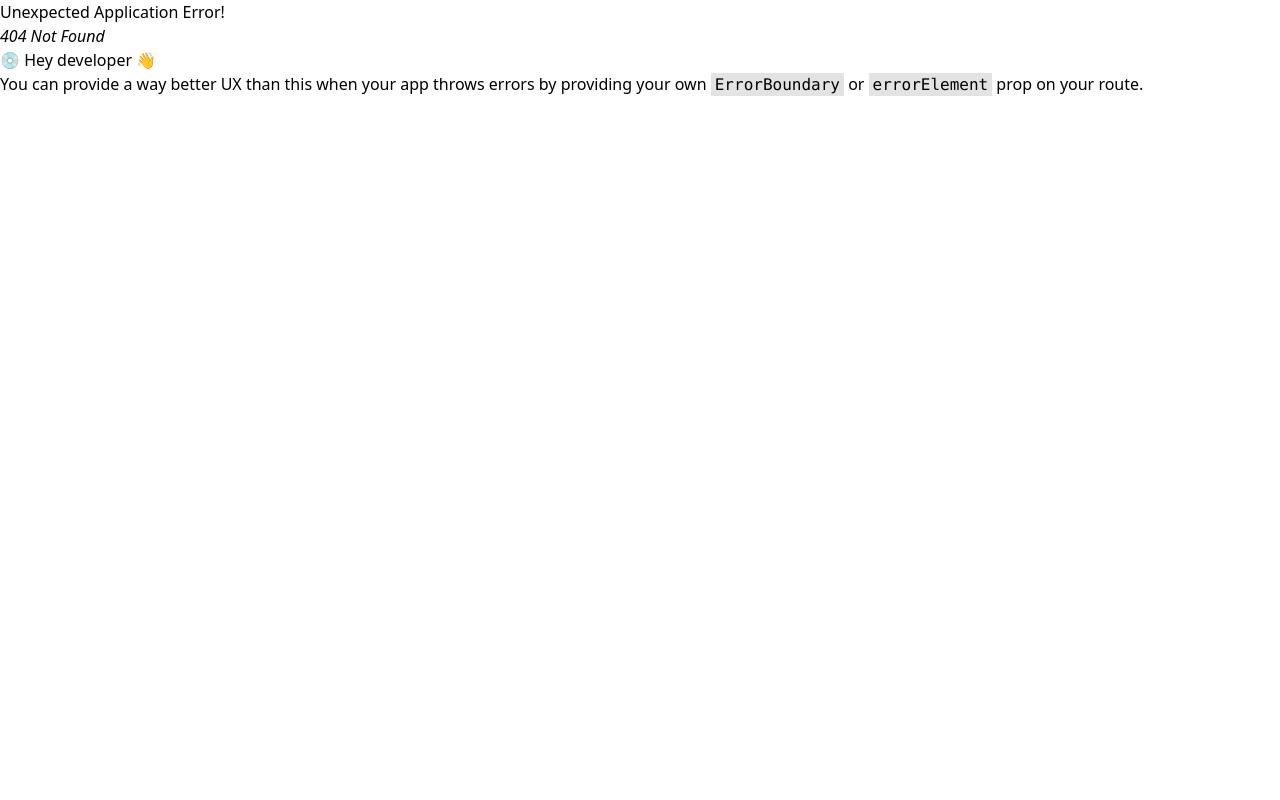
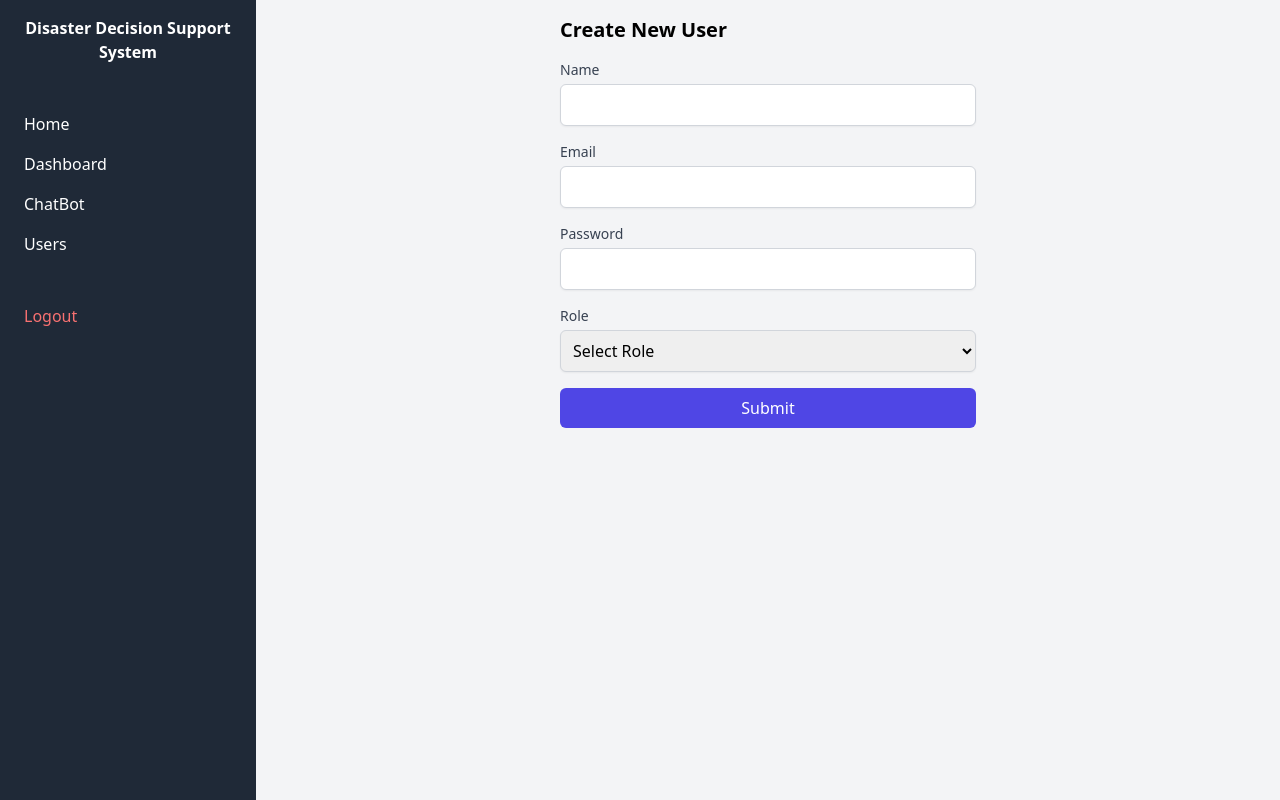
Before and after one commit to aniishme/chatbot-frontend, a React (Vite) app: page /portal/users/create in a window 1280 px wide. Before the commit this address had no page. Built offline with nearby package versions, Linux system fonts and the light colour scheme; sample sign-in values are in the browser's storage.

Commit message:
Add user management

```diff
--- a/src/components/Chat/ChatInput/ChatInput.tsx
+++ b/src/components/Chat/ChatInput/ChatInput.tsx
@@ -9,24 +9,41 @@ interface ChatInputProps {
 
 const ChatInput: React.FC<ChatInputProps> = ({ onSubmitMessage }) => {
   const [message, setMessage] = useState<Message>({ text: "", sender: "user" });
+  const [enableQueries, setEnableQueries] = useState<boolean>(false);
 
   const handleChange = (event: React.ChangeEvent<HTMLInputElement>) => {
     setMessage({ text: event.target.value, sender: "user" });
   };
 
+  const handleSubmitWithQueries = async () => {
+    const queries = localStorage.getItem("queries");
+    const payload = `${message.text} Data:${queries}`;
+    const answer = await getAnswer(payload);
+    onSubmitMessage({ text: answer?.output_text, sender: "bot" });
+  };
+  console.log(enableQueries);
   const handleSubmit = async (event: React.FormEvent) => {
     event.preventDefault();
     onSubmitMessage(message);
     setMessage({ text: "", sender: "user" });
-    const answer = await getAnswer(
-      message.text,
-      "AnishSharma_1002163657_Tutorial6"
-    );
-    onSubmitMessage({ text: answer?.response, sender: "bot" });
+    if (enableQueries) {
+      handleSubmitWithQueries();
+    } else {
+      const answer = await getAnswer(message.text);
+      onSubmitMessage({ text: answer?.output_text, sender: "bot" });
+    }
   };
 
   return (
     <form onSubmit={handleSubmit} className="flex items-center justify-center ">
+      <input
+        type="checkbox"
+        checked={enableQueries}
+        onChange={(e) => setEnableQueries(e.target.checked)}
+        placeholder="Type your message..."
+        className="border border-gray-300 rounded-lg px-2 py-2 mr-2 "
+      />
+      <label className="px-2 py-2 ">Submit With Data</label>
       <input
         type="text"
         value={message.text}
--- a/src/components/Chat/ChatMessages/ChatMessages.tsx
+++ b/src/components/Chat/ChatMessages/ChatMessages.tsx
@@ -9,7 +9,7 @@ interface ChatMessagesProps {
 const ChatMessages: React.FC<ChatMessagesProps> = ({ messages }) => {
   return (
     <div className="w-full flex items-center justify-center overflow-scroll overflow-x-hidden border-b-2 border-blue-500 p-2 ">
-      <div className="flex flex-col space-y-5 w-1/2  h-[550px] ">
+      <div className="flex flex-col space-y-5 w-1/2  h-[570px] p-4">
         {messages.map((message, index) => (
           <div
             key={index}
--- a/src/components/Dashboard/UserQueries/UserQuery.tsx
+++ b/src/components/Dashboard/UserQueries/UserQuery.tsx
@@ -10,6 +10,8 @@ const UserQuery: React.FC = () => {
       try {
         const response = await api.get("/query");
         setData(response.data);
+        const responseString = JSON.stringify(response);
+        localStorage.setItem("queries", responseString);
       } catch (error) {
         console.error("Error fetching data:", error);
       }
--- a/src/components/Sidebar/Sidebar.tsx
+++ b/src/components/Sidebar/Sidebar.tsx
@@ -26,6 +26,9 @@ const Sidebar: React.FC = () => {
           <Link to="/portal/chatbot">
             <li className="p-2 hover:bg-gray-700 cursor-pointer">ChatBot</li>
           </Link>
+          <Link to="/portal/users">
+            <li className="p-2 hover:bg-gray-700 cursor-pointer">Users</li>
+          </Link>
 
           <button onClick={handleLogout} className="w-full text-left mt-8">
             <li className="p-2 hover:bg-gray-700 cursor-pointer text-red-400">
--- /dev/null
+++ b/src/pages/CreateRescuers.tsx
@@ -0,0 +1,109 @@
+import React, { useState } from "react";
+import { api } from "../utils/api";
+
+function CreateRescuer() {
+  const [name, setName] = useState("");
+  const [email, setEmail] = useState("");
+  const [password, setPassword] = useState("");
+  const [role, setRole] = useState("");
+  const [error, setError] = useState("");
+
+  const handleSubmit = async (e: React.FormEvent<HTMLFormElement>) => {
+    e.preventDefault();
+    if (role !== "ADM" && role !== "RES") {
+      setError("Role must be either ADM (Admin) or RES (Rescuer)");
+      return;
+    }
+    try {
+      await api.post("user/register", { name, email, password, role });
+      setName("");
+      setEmail("");
+      setPassword("");
+      setRole("");
+      setError("");
+      // Optionally, redirect or fetch data again
+    } catch (err) {
+      setError("Error creating rescuer");
+    }
+  };
+
+  return (
+    <div className="p-4 max-w-md mx-auto">
+      <h2 className="text-xl font-semibold mb-4">Create New User</h2>
+      {error && <p className="text-red-500">{error}</p>}
+      <form onSubmit={handleSubmit} className="space-y-4">
+        <div>
+          <label
+            htmlFor="name"
+            className="block text-sm font-medium text-gray-700"
+          >
+            Name
+          </label>
+          <input
+            type="text"
+            id="name"
+            value={name}
+            onChange={(e) => setName(e.target.value)}
+            className="mt-1 block w-full p-2 border border-gray-300 rounded-md shadow-sm focus:outline-none focus:ring-indigo-500 focus:border-indigo-500"
+          />
+        </div>
+        <div>
+          <label
+            htmlFor="email"
+            className="block text-sm font-medium text-gray-700"
+          >
+            Email
+          </label>
+          <input
+            type="email"
+            id="email"
+            value={email}
+            onChange={(e) => setEmail(e.target.value)}
+            className="mt-1 block w-full p-2 border border-gray-300 rounded-md shadow-sm focus:outline-none focus:ring-indigo-500 focus:border-indigo-500"
+          />
+        </div>
+        <div>
+          <label
+            htmlFor="password"
+            className="block text-sm font-medium text-gray-700"
+          >
+            Password
+          </label>
+          <input
+            type="password"
+            id="password"
+            value={password}
+            onChange={(e) => setPassword(e.target.value)}
+            className="mt-1 block w-full p-2 border border-gray-300 rounded-md shadow-sm focus:outline-none focus:ring-indigo-500 focus:border-indigo-500"
+          />
+        </div>
+        <div>
+          <label
+            htmlFor="role"
+            className="block text-sm font-medium text-gray-700"
+          >
+            Role
+          </label>
+          <select
+            id="role"
+            value={role}
+            onChange={(e) => setRole(e.target.value)}
+            className="mt-1 block w-full p-2 border border-gray-300 rounded-md shadow-sm focus:outline-none focus:ring-indigo-500 focus:border-indigo-500"
+          >
+            <option value="">Select Role</option>
+            <option value="ADM">Admin</option>
+            <option value="RES">Rescuer</option>
+          </select>
+        </div>
+        <button
+          type="submit"
+          className="w-full p-2 bg-indigo-600 text-white rounded-md hover:bg-indigo-700 focus:outline-none focus:ring-2 focus:ring-indigo-500"
+        >
+          Submit
+        </button>
+      </form>
+    </div>
+  );
+}
+
+export default CreateRescuer;
--- /dev/null
+++ b/src/pages/ViewUsers.tsx
@@ -0,0 +1,91 @@
+import React, { useEffect, useState } from "react";
+import { api } from "../utils/api";
+import { useNavigate } from "react-router-dom";
+
+interface Rescuer {
+  id: string;
+  name: string;
+  email: string;
+  role: string;
+}
+
+const ViewUsers = () => {
+  const [rescuers, setRescuers] = useState<Rescuer[]>([]);
+  const navigate = useNavigate();
+
+  useEffect(() => {
+    const fetchRescuers = async () => {
+      try {
+        const response = await api.get("/user/");
+        setRescuers(response.data);
+      } catch (error) {
+        alert("Failed to fetch rescuers");
+      }
+    };
+    fetchRescuers();
+  }, []);
+
+  const handleDelete = async (id: string) => {
+    try {
+      await api.delete(`/user/${id}`);
+      setRescuers(rescuers.filter((rescuer) => rescuer.id !== id));
+      alert("Rescuer deleted successfully");
+    } catch (error) {
+      alert("Failed to delete rescuer");
+    }
+  };
+  const redirectToCreateUser = () => {
+    navigate("create");
+  };
+
+  return (
+    <div className="max-w-2xl mx-auto mt-10">
+      <button
+        onClick={redirectToCreateUser}
+        className="bg-blue-600 hover:bg-blue-700 text-white font-bold py-2 px-4 rounded transition duration-300 mb-4"
+      >
+        Add User
+      </button>
+      <table className="min-w-full divide-y divide-gray-200">
+        <thead className="bg-gray-50">
+          <tr>
+            <th className="px-6 py-3 text-left text-xs font-medium text-gray-500 uppercase tracking-wider">
+              Name
+            </th>
+            <th className="px-6 py-3 text-left text-xs font-medium text-gray-500 uppercase tracking-wider">
+              Email
+            </th>
+            <th className="px-6 py-3 text-left text-xs font-medium text-gray-500 uppercase tracking-wider">
+              Actions
+            </th>
+          </tr>
+        </thead>
+        <tbody className="bg-white divide-y divide-gray-200">
+          {rescuers?.map((rescuer) => (
+            <tr key={rescuer.id}>
+              <td className="px-6 py-4 whitespace-nowrap text-sm text-gray-500">
+                {rescuer.name}
+              </td>
+              <td className="px-6 py-4 whitespace-nowrap text-sm text-gray-500">
+                {rescuer.email}
+              </td>
+              <td className="px-6 py-4 whitespace-nowrap text-sm text-gray-500">
+                {rescuer.role}
+              </td>
+              <td className="px-6 py-4 whitespace-nowrap text-left text-sm font-medium">
+                <button
+                  className="text-red-600 hover:text-red-900"
+                  onClick={() => handleDelete(rescuer.id)}
+                >
+                  Delete
+                </button>
+              </td>
+            </tr>
+          ))}
+        </tbody>
+      </table>
+    </div>
+  );
+};
+
+export default ViewUsers;
--- a/src/utils/chatbot.ts
+++ b/src/utils/chatbot.ts
@@ -1,10 +1,9 @@
 import { api } from "./api";
 
-const getAnswer = async (question: string, dataset: string) => {
+const getAnswer = async (question: string) => {
   // Call the API to get the answer
-  const response = await api.post("http://localhost:8000/answer/", {
+  const response = await api.post("http://localhost:8000/chat/", {
     query: question,
-    store_name: dataset,
   });
   return response.data;
 };
```
Also changed, not shown: src/App.tsx (+10 -0 lines).
